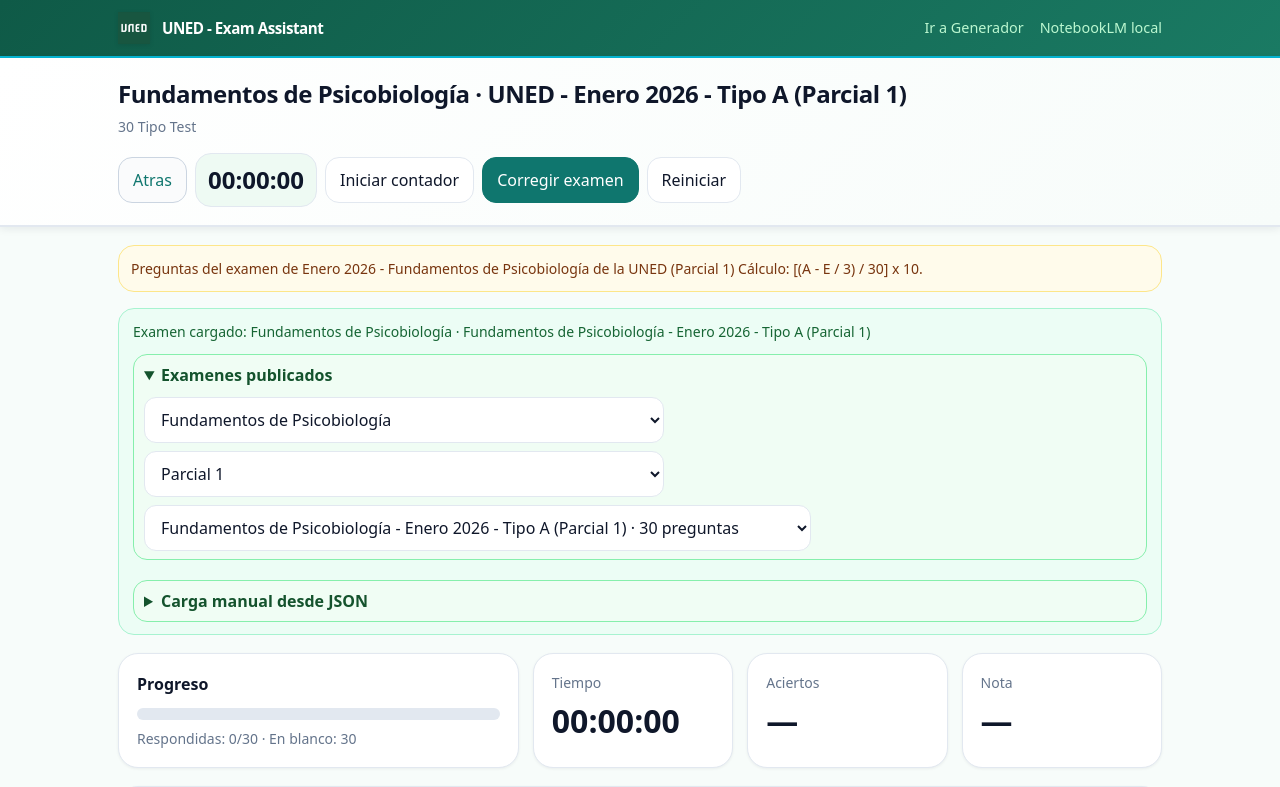
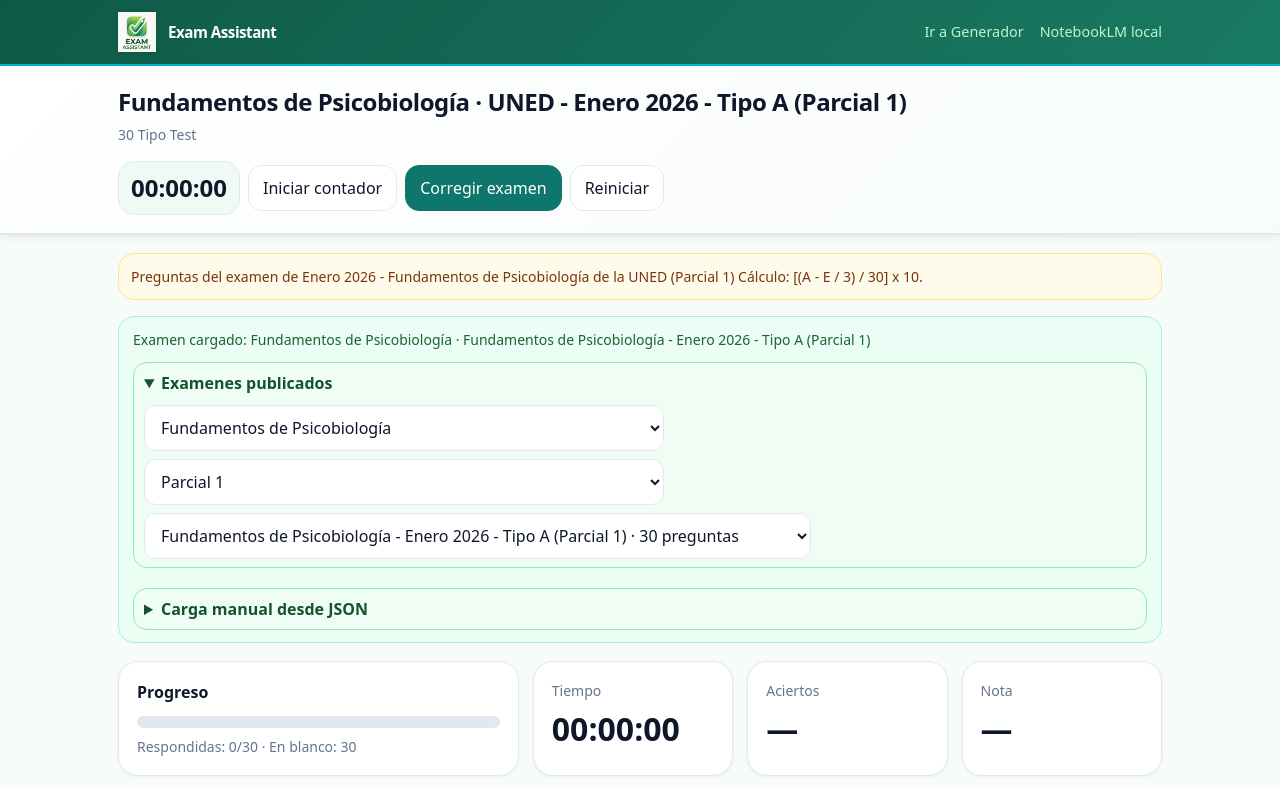
Before and after one commit to prbogeat/exam-generator, a plain HTML site: page docs/exam.html in a window 1280 px wide. Shown: the top 787 px of the page. Drawn offline with Linux system fonts and the light colour scheme.

Commit message:
UI: Rebranding to generic Exam Assistant app

```diff
--- a/docs/assets/css/styles.css
+++ b/docs/assets/css/styles.css
@@ -521,12 +521,10 @@ input[type="checkbox"] {
 }
 
 .nav-logo {
-  width: 32px !important;
-  height: 32px !important;
-  min-width: 32px;
-  min-height: 32px;
-  max-width: 32px !important;
-  max-height: 32px !important;
+  height: 40px;
+  width: auto;
+  max-height: 40px;
+  max-width: 160px;
   flex: 0 0 auto;
   object-fit: contain;
   display: block;
--- a/docs/exam.html
+++ b/docs/exam.html
@@ -6,8 +6,8 @@
   <meta name="theme-color" content="#0f5a47" />
   <meta name="apple-mobile-web-app-capable" content="yes" />
   <meta name="apple-mobile-web-app-status-bar-style" content="default" />
-  <meta name="apple-mobile-web-app-title" content="UNED - Exam Assistant" />
-  <title>UNED - Exam Assistant</title>
+  <meta name="apple-mobile-web-app-title" content="Exam Assistant" />
+  <title>Exam Assistant</title>
   <link rel="manifest" href="manifest.webmanifest" />
   <link rel="icon" type="image/png" sizes="192x192" href="assets/icons/icon-192.png" />
   <link rel="apple-touch-icon" sizes="180x180" href="assets/icons/apple-touch-icon.png" />
@@ -17,8 +17,8 @@
 <nav class="uned-nav">
   <div class="wrap" style="display: flex; justify-content: space-between; align-items: center; gap: 1rem;">
     <a href="index.html" class="uned-nav-home" style="display: flex; align-items: center; gap: 12px; text-decoration: none;">
-      <img src="assets/img/uned-seeklogo.png" alt="UNED Logo" class="nav-logo" style="width:32px;height:32px;max-width:32px;max-height:32px;object-fit:contain;display:block;" />
-      <span class="uned-nav-brand">UNED - Exam Assistant</span>
+      <img src="assets/img/Logo%20exam%20assistant.png" alt="Exam Assistant Logo" class="nav-logo" />
+      <span class="uned-nav-brand">Exam Assistant</span>
     </a>
     <div style="display: flex; gap: 1rem; flex-wrap: wrap; justify-content: flex-end;">
       <a id="generatorLink" href="generator.html" class="uned-nav-admin-link" style="display: none;">Ir a Generador</a>
@@ -46,11 +46,10 @@
 <header>
   <div class="wrap top">
     <div>
-      <h1 id="pageTitle">UNED - Exam Assistant</h1>
+      <h1 id="pageTitle">Exam Assistant</h1>
       <p class="subtitle" id="pageSubtitle">Selecciona un examen publicado o carga un JSON local manualmente.</p>
     </div>
     <div class="actions">
-      <button id="backToWelcome" class="secondary-nav" title="Elegir otro examen">Atras</button>
       <div class="timer" id="timerTop">00:00:00</div>
       <button id="startTimer" disabled>Iniciar contador</button>
       <button class="primary" id="gradeTop" disabled>Corregir examen</button>
```
Also changed, not shown: docs/generator.html (+1 -1 lines), docs/index.html (+7 -7 lines), docs/assets/img/Logo exam assistant.png (added), docs/manifest.webmanifest.
